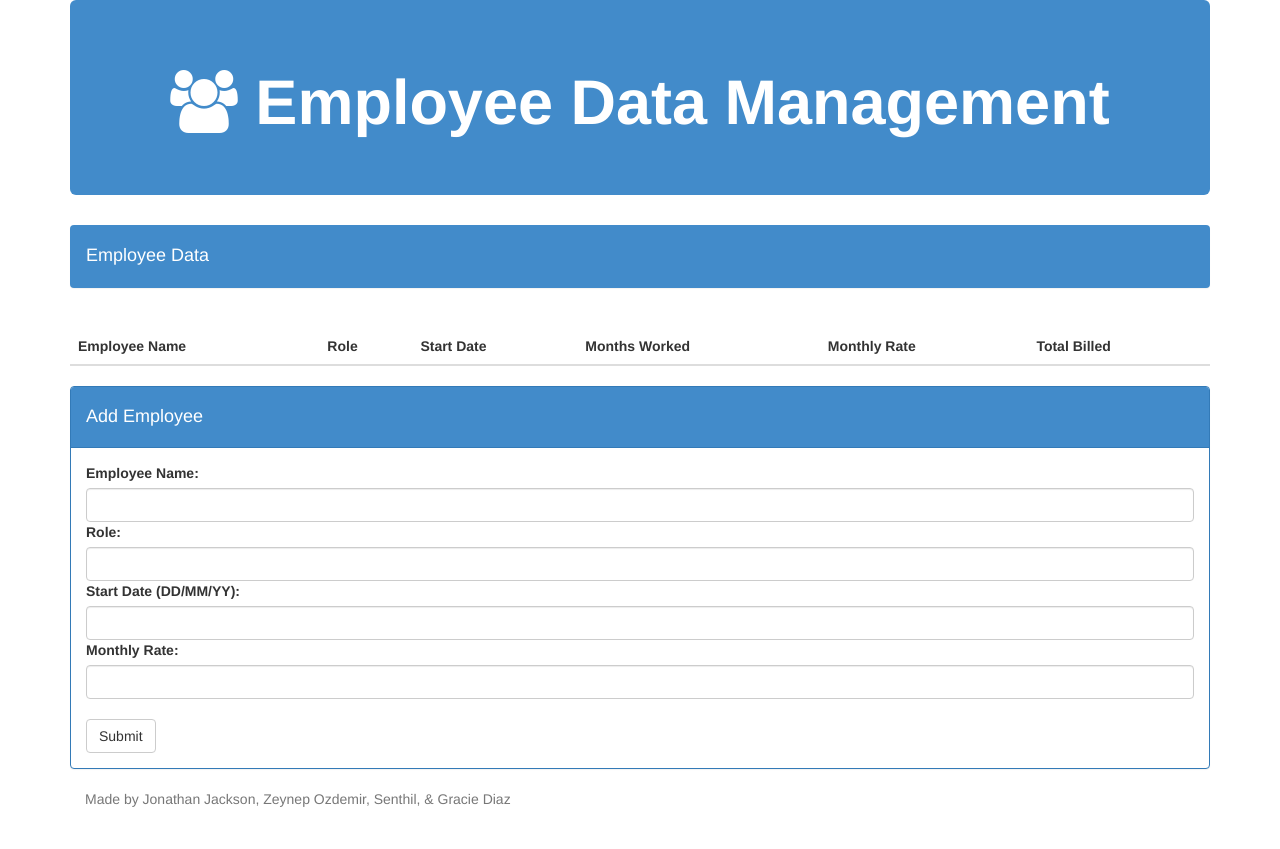
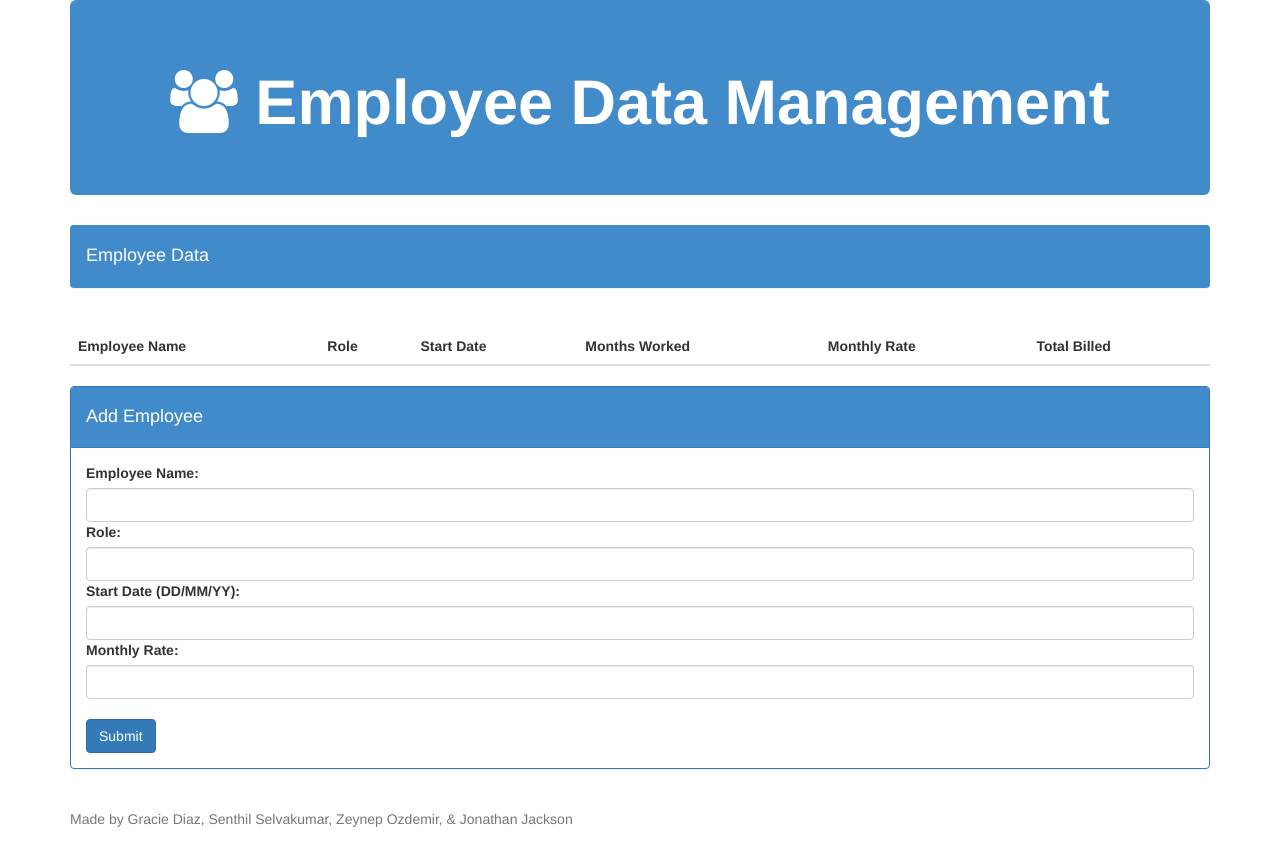
Before and after one commit to jj99999/employee-data, a PHP site: page / in a window 1280 px wide. Before the commit the page ends 807 px from the top, so only its background shows below. Run offline with PHP 8.4, Linux system fonts and the light colour scheme; lists and menus that the app fills with data are empty; some libraries are stand-ins or nearby versions.

Commit message:
more html

```diff
--- a/assets/css/style.css
+++ b/assets/css/style.css
@@ -1 +1,19 @@
-@import url("reset.css");
+
+/* Sticky footer styles
+-------------------------------------------------- */
+html {
+  position: relative;
+  min-height: 100%;
+}
+body {
+  /* Margin bottom by footer height */
+  margin-bottom: 60px;
+}
+.footer {
+  position: absolute;
+  bottom: 0;
+  width: 100%;
+  /* Set the fixed height of the footer here */
+  height: 60px;
+  background-color: white;
+}
--- a/index.html
+++ b/index.html
@@ -4,6 +4,7 @@
   <title>Employee Tracker</title>
   <link rel="stylesheet" href="https://maxcdn.bootstrapcdn.com/bootstrap/3.3.6/css/bootstrap.min.css" integrity="sha384-1q8mTJOASx8j1Au+a5WDVnPi2lkFfwwEAa8hDDdjZlpLegxhjVME1fgjWPGmkzs7" crossorigin="anonymous">
   <link rel="stylesheet" href="https://maxcdn.bootstrapcdn.com/font-awesome/4.5.0/css/font-awesome.min.css">
+  <link rel="stylesheet" href="assets/css/style.css">
 
     <!-- Firebase Reference -->
   <script src="https://www.gstatic.com/firebasejs/live/3.0/firebase.js"></script>
@@ -71,7 +72,7 @@
               </div>
               <br>
 
-              <button class="btn btn-default" id="submitbtn">Submit</button>
+              <button class="btn btn-primary" id="submitbtn">Submit</button>
             </form>
           </div>
         </div>
@@ -79,16 +80,18 @@
 
     </div>
 
+    </div>
+</div>
 
-    <footer class="footer">
-      <div class="container">
-        <p class="text-muted">Made by Jonathan Jackson, Zeynep Ozdemir, Senthil, &amp; Gracie Diaz</p>
-      </div>
-    </footer>
+<footer class="footer">
+  <div class="container">
+    <br>
+    <p class="text-muted">Made by Gracie Diaz, Senthil Selvakumar, Zeynep Ozdemir,  &amp; Jonathan Jackson</p>
+  </div>
+</footer>
 
 
-    </div>
-</div>
+
 
 <script src="https://code.jquery.com/jquery.js"></script>
 <script type="text/javascript" src="assets/javascript/app.js"></script>
```
